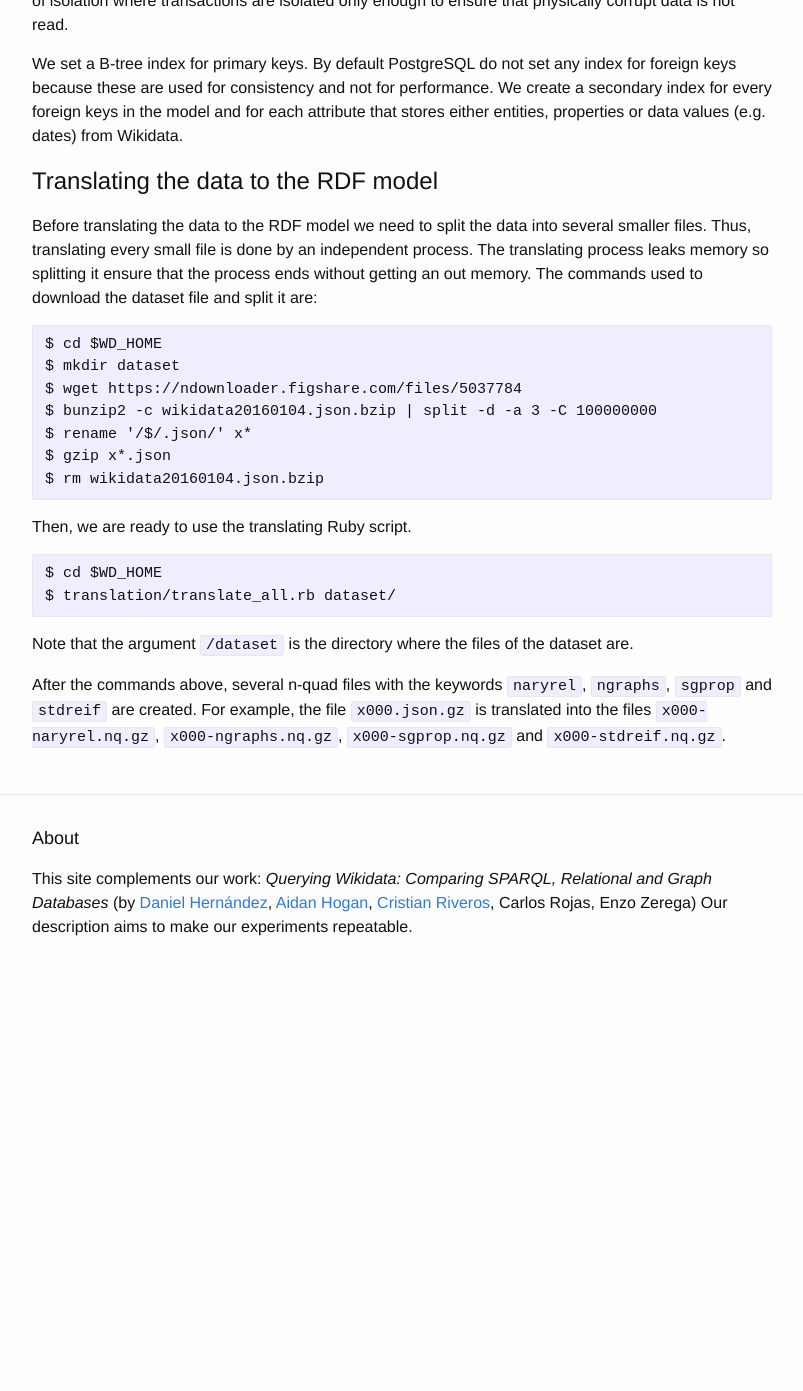
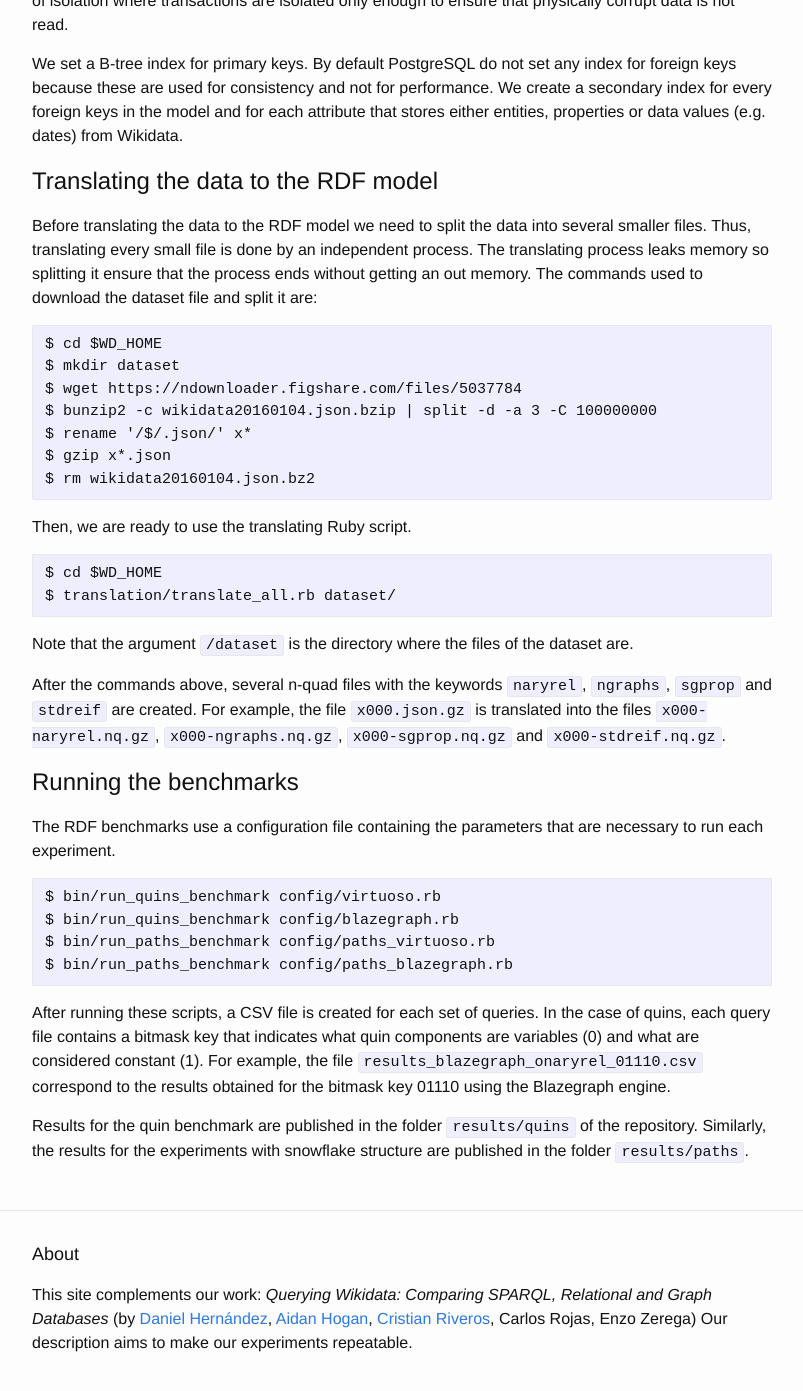
Before and after one commit to danielhz/wquery-docs, a Jekyll site: the page built from index.md, in a window 1280 px wide and 1400 px high, scrolled down 3723 px. Shown: the top 1391 px of the window, without its empty margins (238-1041 px from the left). Built offline with Jekyll 4.4.1, drawn with Linux system fonts in a browser that asks for light colours; before the commit the page ends 4707 px from its top, so only the background shows below that.

Commit message:
Documenting how to run the experiments.

````diff
--- a/index.md
+++ b/index.md
@@ -236,7 +236,7 @@ $ wget https://ndownloader.figshare.com/files/5037784
 $ bunzip2 -c wikidata20160104.json.bzip | split -d -a 3 -C 100000000
 $ rename '/$/.json/' x*
 $ gzip x*.json
-$ rm wikidata20160104.json.bzip
+$ rm wikidata20160104.json.bz2
 ```
 
 Then, we are ready to use the translating Ruby script.
@@ -253,3 +253,25 @@ After the commands above, several n-quad files with the keywords `naryrel`,
 `ngraphs`, `sgprop` and `stdreif` are created. For example, the file
 `x000.json.gz` is translated into the files `x000-naryrel.nq.gz`,
 `x000-ngraphs.nq.gz`, `x000-sgprop.nq.gz` and `x000-stdreif.nq.gz`.
+
+## Running the benchmarks
+
+The RDF benchmarks use a configuration file containing the parameters that
+are necessary to run each experiment.
+
+```
+$ bin/run_quins_benchmark config/virtuoso.rb
+$ bin/run_quins_benchmark config/blazegraph.rb
+$ bin/run_paths_benchmark config/paths_virtuoso.rb
+$ bin/run_paths_benchmark config/paths_blazegraph.rb
+```
+
+After running these scripts, a CSV file is created for each set of queries.
+In the case of quins, each query file contains a bitmask key that indicates
+what quin components are variables (0) and what are considered constant (1).
+For example, the file `results_blazegraph_onaryrel_01110.csv` correspond
+to the results obtained for the bitmask key 01110 using the Blazegraph engine.
+
+Results for the quin benchmark are published in the folder `results/quins` of
+the repository. Similarly, the results for the experiments with snowflake
+structure are published in the folder `results/paths`.
````
